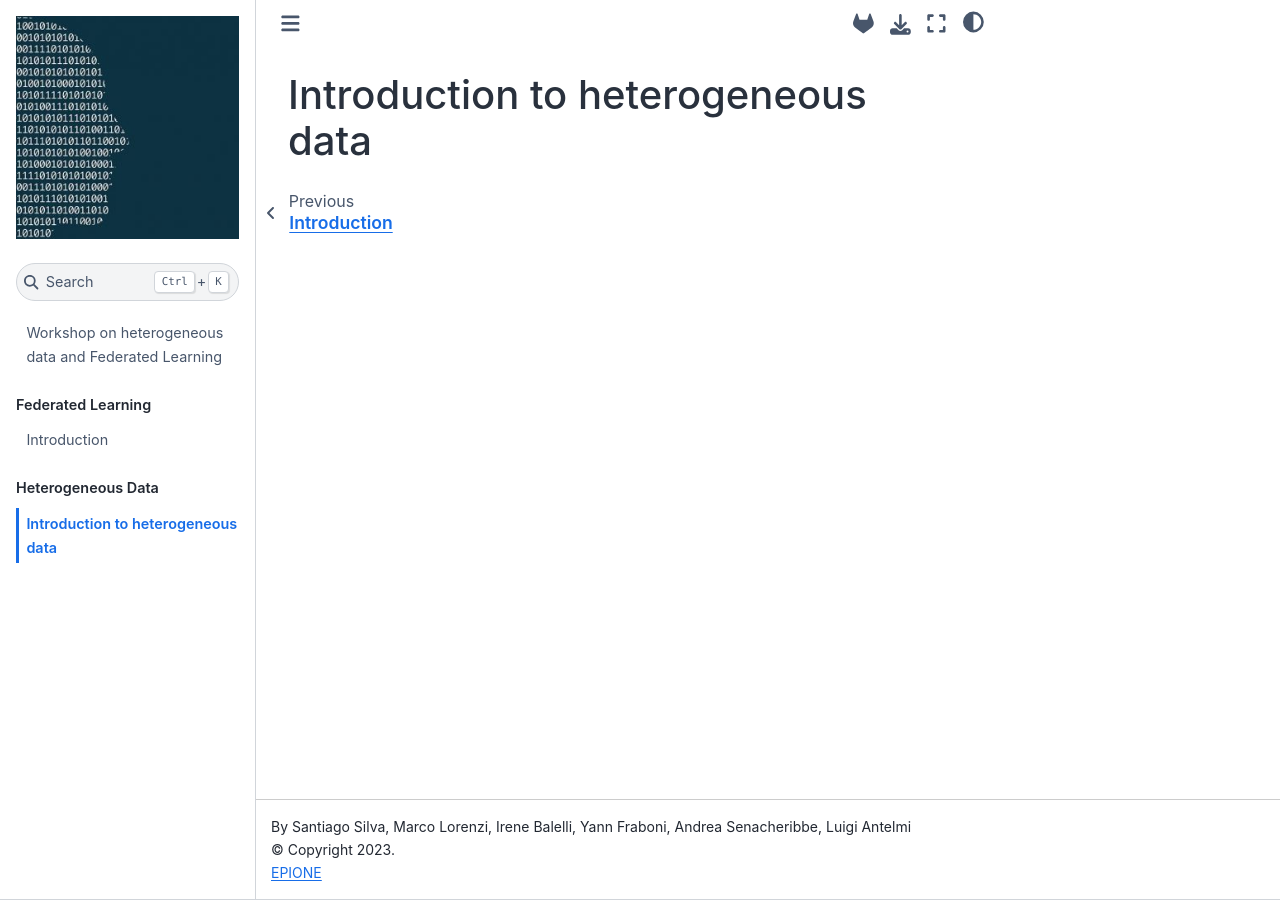
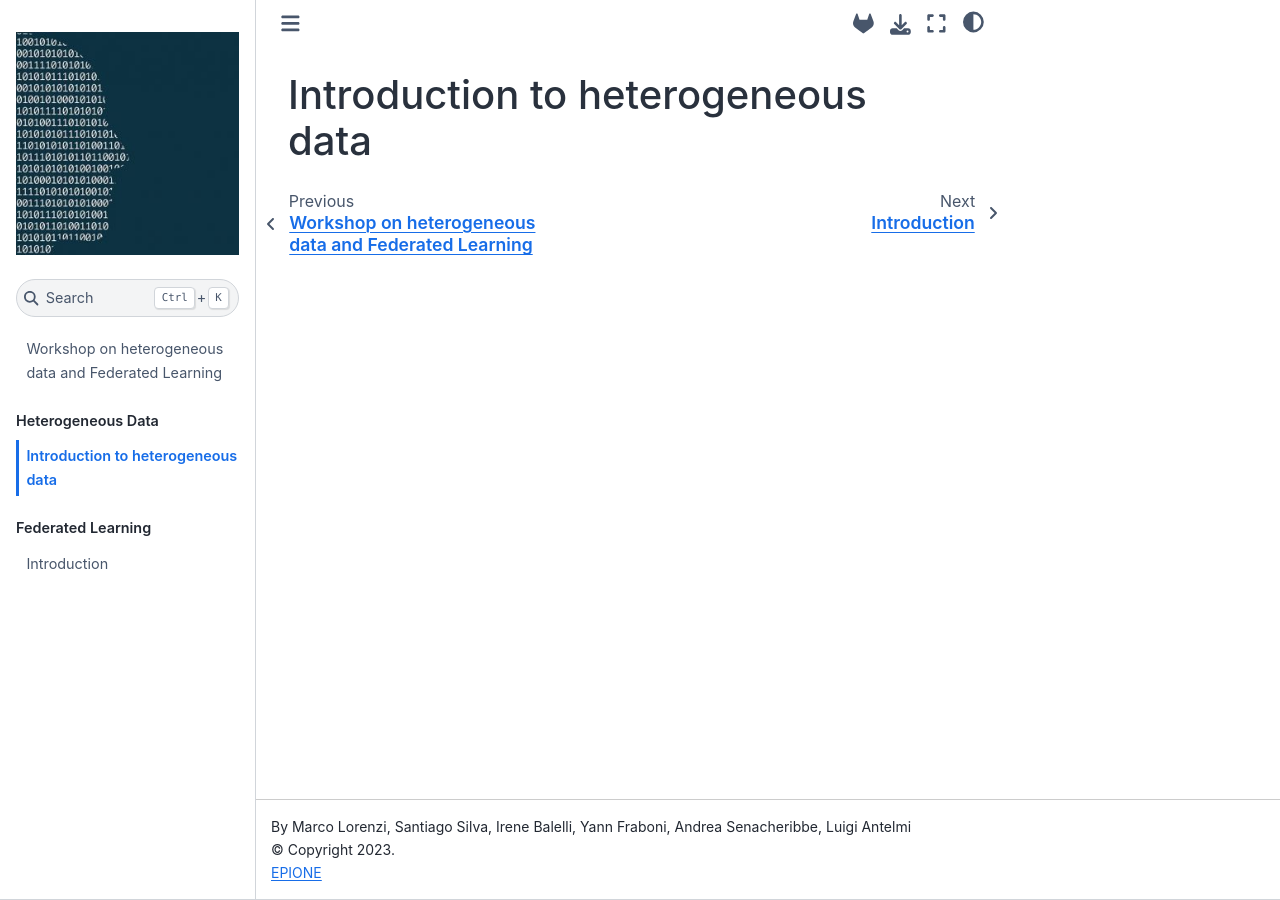
Before and after one commit to kchennen/flhd, a Jupyter Book: the page built from heterogeneous_data/introduction.md, in a window 1280 px wide. Built offline with Jupyter Book 1.0.4 settings and Sphinx 7.4.7 and the Sphinx Book theme 1.1.4, drawn with Linux system fonts in a browser that asks for light colours; pages that are not in the unit, such as notebooks, are missing from menus; part of the change alters nothing that is shown.

```diff
--- a/_config.yml
+++ b/_config.yml
@@ -1,5 +1,5 @@
-title: "3IA Health Data Hub - Workshop on heterogeneous data and Federated Learning"
-author: Santiago Silva, Marco Lorenzi, Irene Balelli, Yann Fraboni, Andrea Senacheribbe, Luigi Antelmi
+title: "AI4health winter school - Practical Session on Handling heterogeneity in the analysis of biomedical information"
+author: Marco Lorenzi, Santiago Silva, Irene Balelli, Yann Fraboni, Andrea Senacheribbe, Luigi Antelmi
 logo: "assets/img/logo.jpg"
 only_build_toc_files: true
 exclude_patterns: [_build, Thumbs.db, .DS_Store, "**.ipynb_checkpoints", "README.md"]
--- a/_toc.yml
+++ b/_toc.yml
@@ -1,5 +1,12 @@
 - file: index.md
   title: Welcome
+
+- part: Heterogeneous Data
+  chapters:
+  - file: heterogeneous_data/introduction.md
+#  - file: heterogeneous_data/generate_pseudo_adni_dataset.ipynb
+  - file: heterogeneous_data/multivariate_models_v1_7.ipynb
+    title: "Example: Latent analysis"
 
 - part: Federated Learning
   chapters:
@@ -17,12 +24,7 @@
   - file: federated_learning/federated_mcvae_adni.ipynb
     title: Federated Multi-channel VAEs on biomedical data
 
-- part: Heterogeneous Data
-  chapters:
-  - file: heterogeneous_data/introduction.md
-  - file: heterogeneous_data/generate_pseudo_adni_dataset.ipynb
-  - file: heterogeneous_data/multivariate_models_v1_7.ipynb
-    title: "Example: Latent analysis"
+
 
 # - part: federated Learning
 # chapters:
```
